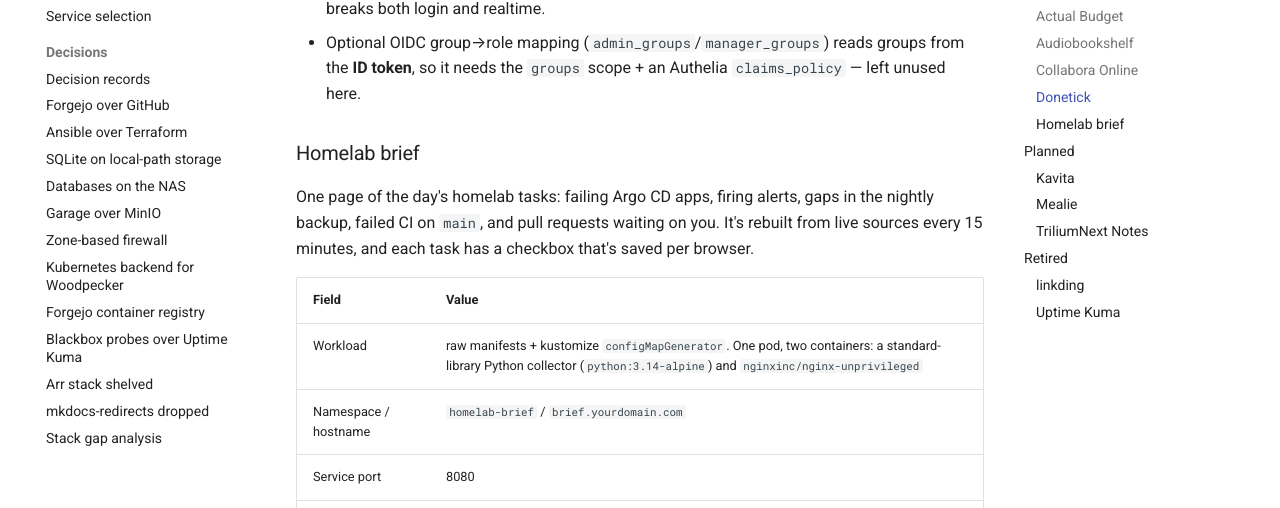
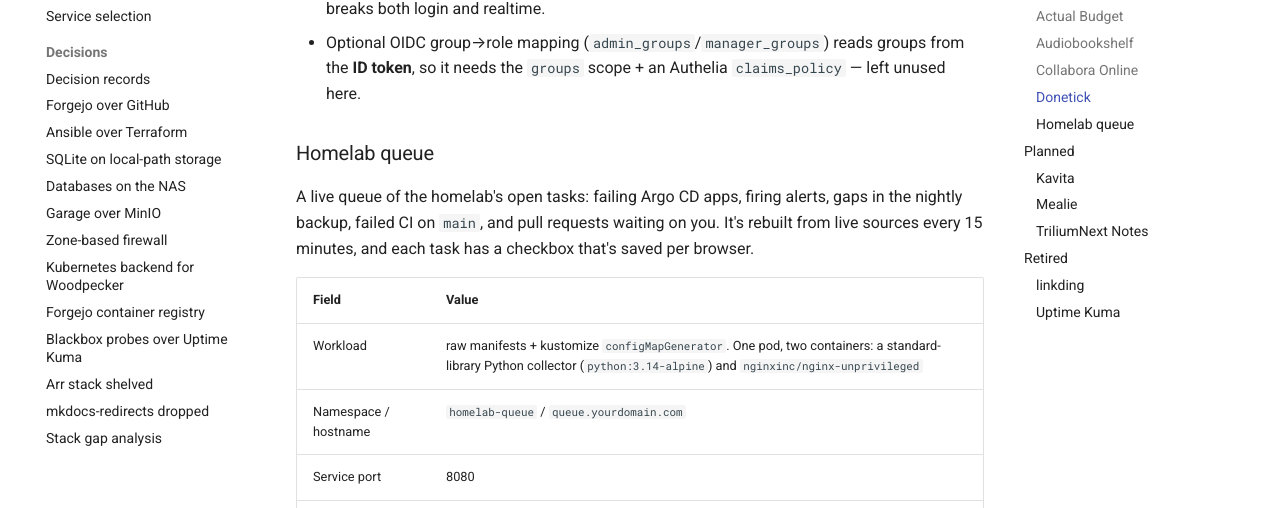
Before and after one commit to alivenda/homelab-docs, an MkDocs documentation site: the page built from docs/reference/app-catalog.md, in a window 1280 px wide and 900 px high, scrolled down 6191 px. Shown: the part 119-627 px from the top of the window. Built offline with MkDocs 1.6.1 and Material for MkDocs 9.7.7, drawn with Linux system fonts in a browser that asks for light colours; comment, search, counter and statistics services are not loaded.

Commit message:
docs(app-catalog): rename the homelab brief row to the homelab queue

```diff
--- a/docs/reference/app-catalog.md
+++ b/docs/reference/app-catalog.md
@@ -171,9 +171,9 @@ React PWA + API). Verified against **v0.1.75** (latest stable; newer tags are
   from the **ID token**, so it needs the `groups` scope + an Authelia
   `claims_policy` — left unused here.
 
-### Homelab brief
+### Homelab queue
 
-One page of the day's homelab tasks: failing Argo CD apps, firing alerts,
+A live queue of the homelab's open tasks: failing Argo CD apps, firing alerts,
 gaps in the nightly backup, failed CI on `main`, and pull requests waiting on you. It's
 rebuilt from live sources every 15 minutes, and each task has a checkbox that's
 saved per browser.
@@ -181,7 +181,7 @@ saved per browser.
 | Field | Value |
 |---|---|
 | Workload | raw manifests + kustomize `configMapGenerator`. One pod, two containers: a standard-library Python collector (`python:3.14-alpine`) and `nginxinc/nginx-unprivileged` |
-| Namespace / hostname | `homelab-brief` / `brief.yourdomain.com` |
+| Namespace / hostname | `homelab-queue` / `queue.yourdomain.com` |
 | Service port | 8080 |
 | Storage | none: an `emptyDir` shared by the two containers. **Inverted** Velero gate: zero PodVolumeBackups |
 | Secret keys | `token` (optional): a Forgejo token limited to the homelab repos, `read:repository` only |
```
